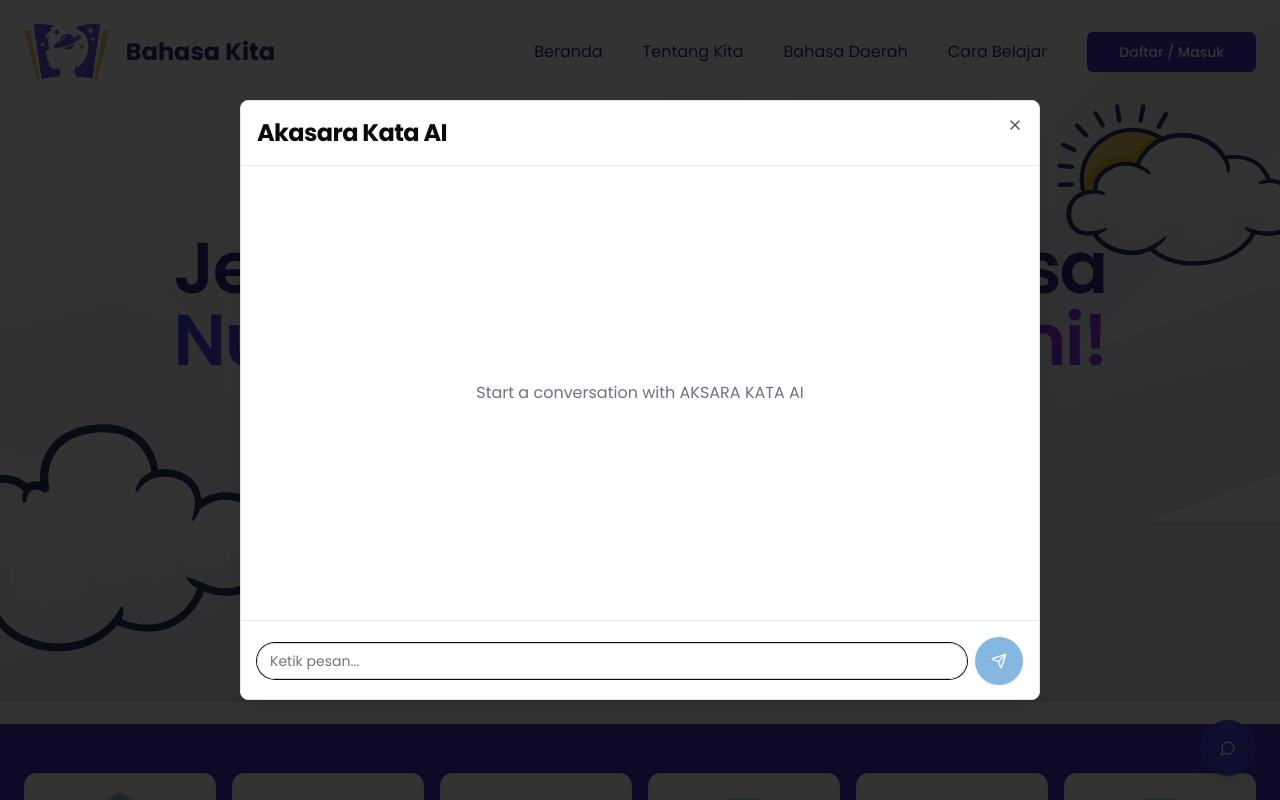
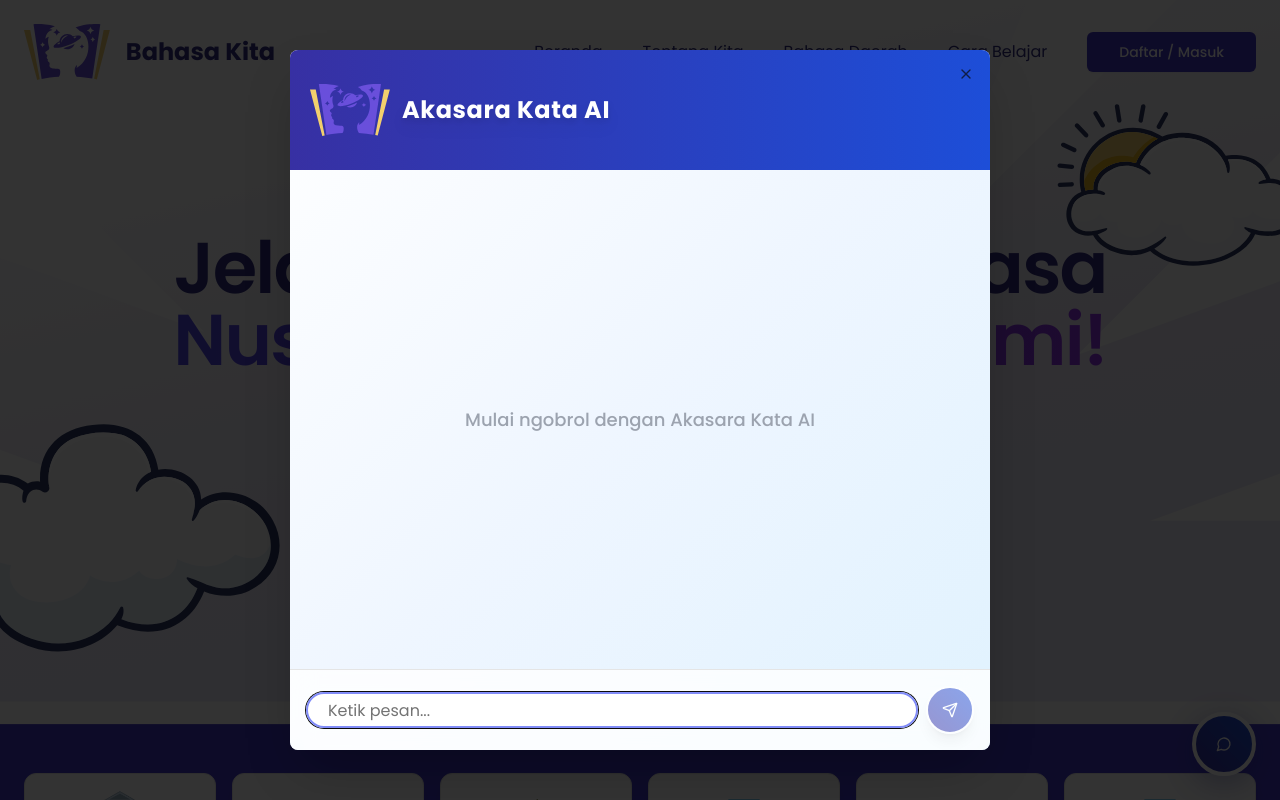
Before and after one commit to MFarisA/BahasaKita-fe, a Next.js app: page / in a window 1280 px wide. Both pictures are taken after a click on the button "Open chat". Shown: the top 800 px of the page. Built offline with nearby package versions, Linux system fonts and the light colour scheme.

Commit message:
fix: improve AI response prompt and enhance UI elements for better user experience

```diff
--- a/app/pages/AIFeatures.tsx
+++ b/app/pages/AIFeatures.tsx
@@ -37,7 +37,7 @@ const AIFeatures = () => {
         role: "user",
         parts: [
           {
-            text: "kamu merupkan AI yang membantu menjawab pertanyaan user seputar bahasa daerah indonesia. jawab pertanyaan user dengan bahasa yang baik dan sopan. jawab dengan maksimal dengan 40 kata. jika user menggunakan bahasa yang tidak pantas atau kasar kamu harus mengingatkan user untuk menggunakan bahasa yang baik dan sopan.  ",
+            text: "kamu merupkan AI yang membantu menjawab pertanyaan user seputar bahasa daerah indonesia, jika user menggunakan bahasa yang tidak pantas atau kasar, kamu harus mengingatkan user untuk menggunakan bahasa yang baik dan sopan. jawab pertanyaan user dengan bahasa yang baik dan sopan. jawab dengan maksimal dengan 40 kata ",
           },
         ],
       });
@@ -106,27 +106,39 @@ const AIFeatures = () => {
     <>
       <Button
         onClick={() => setIsOpen(true)}
-        className="fixed bottom-6 right-6 rounded-full w-14 h-14 bg-indigo-600 hover:bg-indigo-500  shadow-lg z-50 flex items-center justify-center"
+        className="fixed bottom-6 right-6 rounded-full w-16 h-16 bg-gradient-to-tr from-indigo-800 to-blue-700 shadow-2xl z-50 flex items-center justify-center hover:scale-110 transition-transform duration-200 border-4 border-white"
         aria-label="Open chat"
+        style={{ boxShadow: "0 8px 32px 0 rgba(31, 38, 135, 0.37)" }}
       >
-        <MessageCircle className="h-6 w-6" />
+        <MessageCircle className="h-7 w-7 text-white" />
       </Button>
 
       <Dialog open={isOpen} onOpenChange={setIsOpen}>
-        <DialogContent className="sm:max-w-[425px] md:max-w-[800px] p-0 rounded-xl overflow-hidden max-h-[80vh] md:max-h-[600px]">
-          <div className="w-full flex flex-col h-[80vh] md:h-[600px]">
-            <DialogHeader className="p-4 border-b flex flex-row items-center justify-between">
-              <div className="flex items-center gap-3">
-                <DialogTitle className="text-2xl font-bold">
+        <DialogContent
+          className="w-full max-w-full sm:max-w-[600px] md:max-w-[700px] p-0 rounded-3xl overflow-hidden max-h-[90vh] md:max-h-[700px] border-0 shadow-2xl bg-gradient-to-br from-white via-blue-50 to-sky-100 animate-fadeIn"
+        >
+          <div className="w-full flex flex-col h-[90vh] md:h-[700px]">
+            <DialogHeader className="p-4 md:p-5 border-b-0 flex flex-row items-center justify-between bg-gradient-to-r from-indigo-800 to-blue-700">
+              <div className="flex items-center gap-2 md:gap-3">
+                <div className="w-10 h-10 md:w-20 md:h-20 flex items-center justify-center">
+                  <img
+                    src="/images/logo.svg"
+                    alt="AI Avatar"
+                    className="w-10 h-10 md:w-20 md:h-20"
+                  />
+                </div>
+                <DialogTitle className="text-lg md:text-2xl font-bold text-white tracking-wide drop-shadow-lg">
                   Akasara Kata AI
                 </DialogTitle>
               </div>
             </DialogHeader>
 
-            <div className="flex-1 p-4 overflow-y-auto space-y-4">
+            <div className="flex-1 p-2 md:p-5 overflow-y-auto space-y-4 bg-transparent scrollbar-thin scrollbar-thumb-blue-200 scrollbar-track-transparent">
               {messages.length === 0 && !isLoading && (
-                <div className="flex justify-center items-center h-full text-gray-500">
-                  Start a conversation with AKSARA KATA AI
+                <div className="flex flex-col justify-center items-center h-full text-gray-400 animate-fadeIn">
+                  <span className="text-base md:text-lg font-medium">
+                    Mulai ngobrol dengan Akasara Kata AI
+                  </span>
                 </div>
               )}
 
@@ -135,14 +147,20 @@ const AIFeatures = () => {
                   key={idx}
                   className={`flex ${
                     msg.sender === "user" ? "justify-end" : "justify-start"
-                  }`}
+                  } animate-fadeIn`}
                 >
                   <div
-                    className={`max-w-[80%] p-3 rounded-2xl ${
+                    className={`max-w-[90%] md:max-w-[80%] p-2 md:p-3 rounded-2xl shadow-md transition-all duration-200 ${
                       msg.sender === "user"
-                        ? "bg-blue-500 text-white"
-                        : "bg-gray-100 text-gray-800"
-                    }`}
+                        ? "bg-gradient-to-tr from-indigo-800 to-blue-700 text-white ml-4 md:ml-8"
+                        : "bg-white text-gray-800 mr-4 md:mr-8 border border-blue-100"
+                    } text-sm md:text-base`}
+                    style={{
+                      boxShadow:
+                        msg.sender === "user"
+                          ? "0 4px 16px 0 rgba(14, 165, 233, 0.15)"
+                          : "0 2px 8px 0 rgba(59, 130, 246, 0.07)",
+                    }}
                   >
                     {msg.message}
                   </div>
@@ -150,32 +168,33 @@ const AIFeatures = () => {
               ))}
 
               {isLoading && (
-                <div className="flex justify-start">
-                  <div className="p-3 rounded-2xl bg-gray-100 animate-pulse">
+                <div className="flex justify-start animate-fadeIn">
+                  <div className="p-2 md:p-3 rounded-2xl bg-white border border-blue-100 animate-pulse shadow-md text-sm md:text-base">
                     Thinking...
                   </div>
                 </div>
               )}
             </div>
 
-            <div className="p-4 border-t mt-auto">
+            <div className="p-2 md:p-4 border-t bg-white/80 backdrop-blur-md mt-auto">
               <form onSubmit={handleSubmit} className="flex items-center gap-2">
                 <Input
                   value={input}
                   onChange={(e) => setInput(e.target.value)}
                   placeholder="Ketik pesan..."
-                  className="flex-1 rounded-full border-gray-300"
+                  className="flex-1 rounded-full border-2 border-blue-200 focus:border-indigo-400 bg-white/90 px-3 md:px-5 py-2 md:py-3 text-sm md:text-base shadow-sm transition-all duration-200"
                   aria-label="Chat message input"
                   disabled={isLoading}
+                  autoFocus
                 />
                 <Button
                   type="submit"
                   size="icon"
-                  className="rounded-full bg-[#0C71C3] h-12 w-12"
+                  className="rounded-full bg-gradient-to-tr from-indigo-800 to-blue-700 h-10 w-10 md:h-12 md:w-12 shadow-lg hover:scale-110 transition-transform duration-200 border-2 border-white"
                   aria-label="Send message"
                   disabled={isLoading || !input.trim()}
                 >
-                  <Send className="h-5 w-5" />
+                  <Send className="h-5 w-5 text-white" />
                 </Button>
               </form>
             </div>
```
